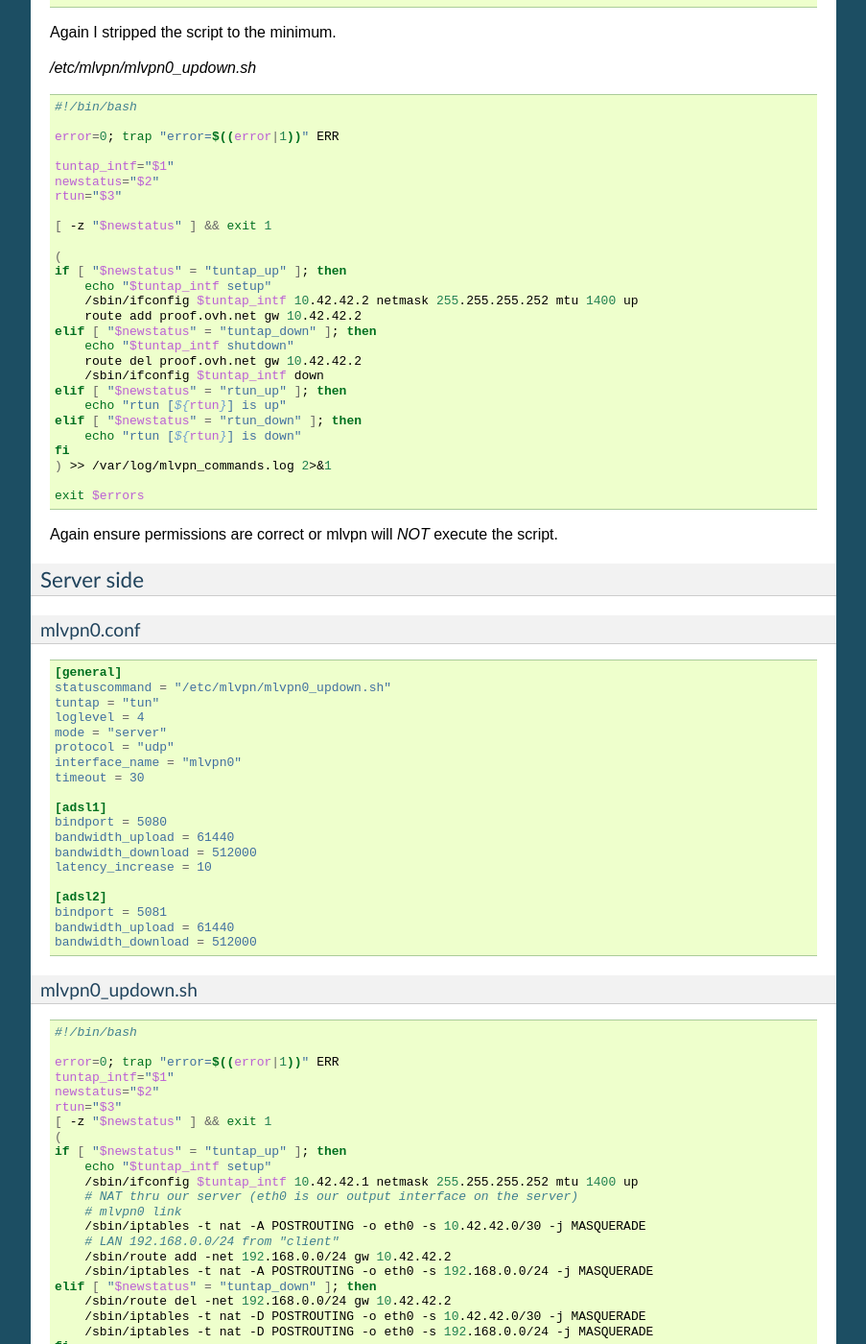
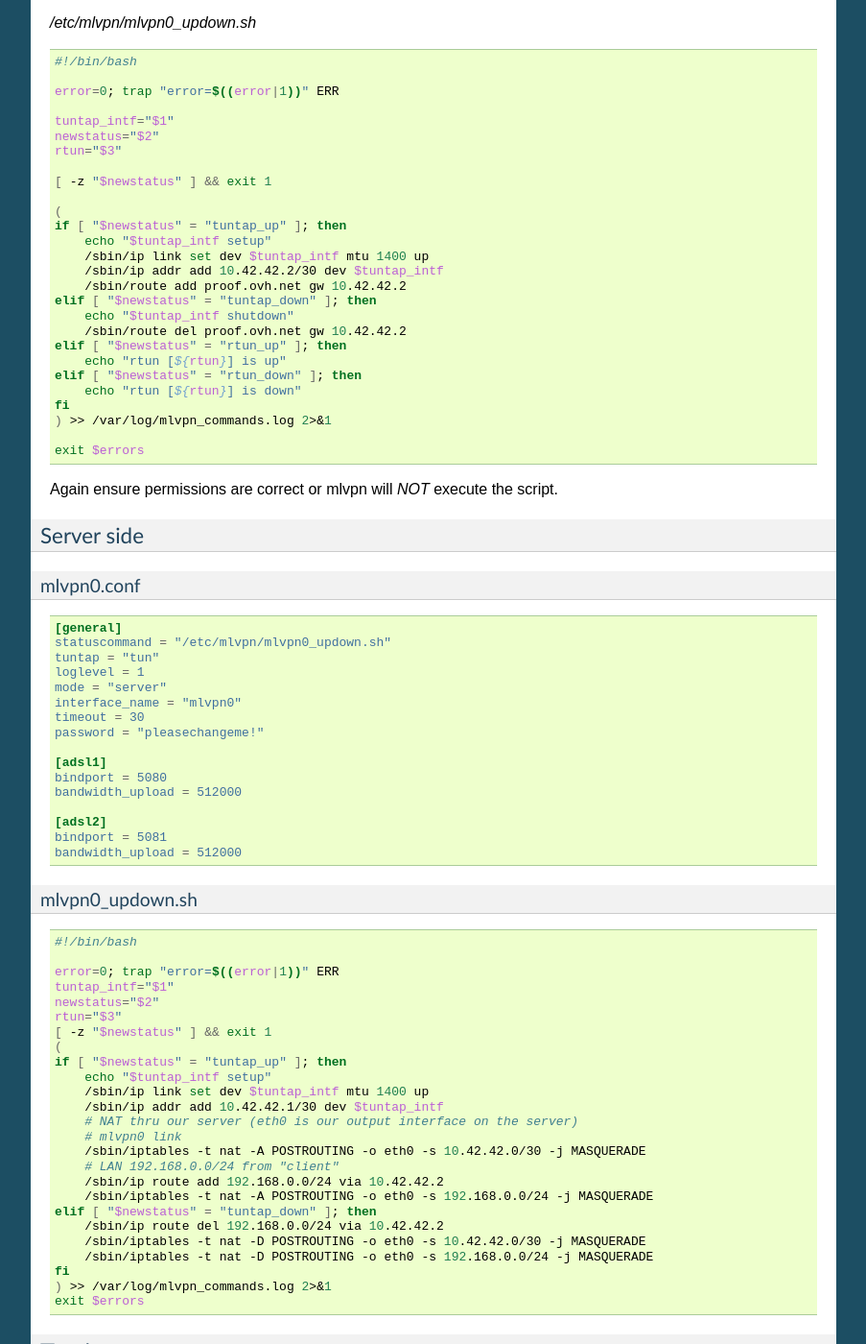
Before and after one commit to zehome/MLVPN, a Sphinx documentation site: the page built from doc/source/linux_example.rst, in a window 1280 px wide and 1400 px high, scrolled down 5623 px. Shown: the whole window at 96% size, without its empty margins (198-1101 px from the left). Built offline with Sphinx 7.4.7, drawn with Linux system fonts in a browser that asks for light colours; some of the changed text lies outside the part shown.

```diff
--- a/doc/source/index.rst
+++ b/doc/source/index.rst
@@ -16,6 +16,7 @@ Contents:
 
    linux_example
    debian_packaging
+   openbsd
    copyright
 
 .. _`BSD License`: http://www.opensource.org/licenses/BSD-3-Clause
--- a/doc/source/linux_example.rst
+++ b/doc/source/linux_example.rst
@@ -332,26 +332,23 @@ Take a look at example config files for more details. (**man mlvpn.conf** can be
     [general]
     statuscommand = "/etc/mlvpn/mlvpn0_updown.sh"
     tuntap = "tun"
-    loglevel = 4
+    loglevel = 1
     mode = "client"
-    protocol = "udp"
     interface_name = "mlvpn0"
     timeout = 30
+    password = "pleasechangeme!"
 
     [adsl1]
     bindhost = "192.168.1.2"
     remotehost = "128.128.128.128"
     remoteport = 5080
     bandwidth_upload = 61440
-    bandwidth_download = 512000
-    latency_increase = 10
 
     [adsl2]
     bindhost = "192.168.2.2"
     remotehost = "128.128.128.128"
     remoteport = 5081
     bandwidth_upload = 61440
-    bandwidth_download = 512000
 
 
 Little note, we are adding 10 ms of latency on adsl1 to match the latency of adsl2.
@@ -385,12 +382,12 @@ Again I stripped the script to the minimum.
     (
     if [ "$newstatus" = "tuntap_up" ]; then
         echo "$tuntap_intf setup"
-        /sbin/ifconfig $tuntap_intf 10.42.42.2 netmask 255.255.255.252 mtu 1400 up
-        route add proof.ovh.net gw 10.42.42.2
+        /sbin/ip link set dev $tuntap_intf mtu 1400 up
+        /sbin/ip addr add 10.42.42.2/30 dev $tuntap_intf
+        /sbin/route add proof.ovh.net gw 10.42.42.2
     elif [ "$newstatus" = "tuntap_down" ]; then
         echo "$tuntap_intf shutdown"
-        route del proof.ovh.net gw 10.42.42.2
-        /sbin/ifconfig $tuntap_intf down
+        /sbin/route del proof.ovh.net gw 10.42.42.2
     elif [ "$newstatus" = "rtun_up" ]; then
         echo "rtun [${rtun}] is up"
     elif [ "$newstatus" = "rtun_down" ]; then
@@ -413,22 +410,19 @@ mlvpn0.conf
     [general]
     statuscommand = "/etc/mlvpn/mlvpn0_updown.sh"
     tuntap = "tun"
-    loglevel = 4
+    loglevel = 1
     mode = "server"
-    protocol = "udp"
     interface_name = "mlvpn0"
     timeout = 30
+    password = "pleasechangeme!"
 
     [adsl1]
     bindport = 5080
-    bandwidth_upload = 61440
-    bandwidth_download = 512000
-    latency_increase = 10
+    bandwidth_upload = 512000
 
     [adsl2]
     bindport = 5081
-    bandwidth_upload = 61440
-    bandwidth_download = 512000
+    bandwidth_upload = 512000
 
 
 mlvpn0_updown.sh
@@ -445,15 +439,16 @@ mlvpn0_updown.sh
     (
     if [ "$newstatus" = "tuntap_up" ]; then
         echo "$tuntap_intf setup"
-        /sbin/ifconfig $tuntap_intf 10.42.42.1 netmask 255.255.255.252 mtu 1400 up
+        /sbin/ip link set dev $tuntap_intf mtu 1400 up
+        /sbin/ip addr add 10.42.42.1/30 dev $tuntap_intf
         # NAT thru our server (eth0 is our output interface on the server)
         # mlvpn0 link
         /sbin/iptables -t nat -A POSTROUTING -o eth0 -s 10.42.42.0/30 -j MASQUERADE
         # LAN 192.168.0.0/24 from "client"
-        /sbin/route add -net 192.168.0.0/24 gw 10.42.42.2
+        /sbin/ip route add 192.168.0.0/24 via 10.42.42.2
         /sbin/iptables -t nat -A POSTROUTING -o eth0 -s 192.168.0.0/24 -j MASQUERADE
     elif [ "$newstatus" = "tuntap_down" ]; then
-        /sbin/route del -net 192.168.0.0/24 gw 10.42.42.2
+        /sbin/ip route del 192.168.0.0/24 via 10.42.42.2
         /sbin/iptables -t nat -D POSTROUTING -o eth0 -s 10.42.42.0/30 -j MASQUERADE
         /sbin/iptables -t nat -D POSTROUTING -o eth0 -s 192.168.0.0/24 -j MASQUERADE
     fi
```
Also changed, not shown: other parts of doc/source/linux_example.rst (+1 -1 lines), doc/source/openbsd.rst (added, +29 -0 lines), 5 other files.
